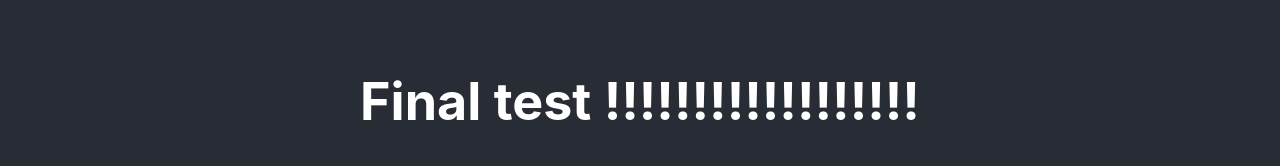
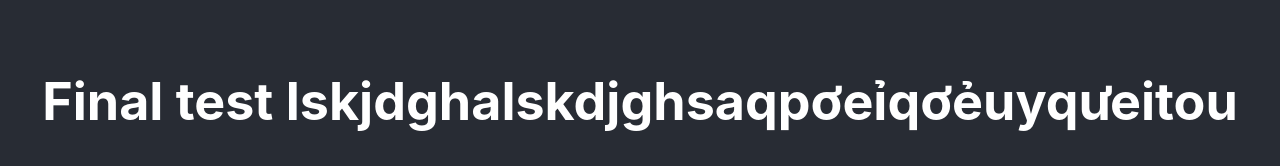
Before and after one commit to quochao170402/website-client, a React (Create React App) app: page / in a window 1280 px wide. Shown: the part 385-551 px from the top of the page. Built offline with nearby package versions, Linux system fonts and the light colour scheme; no server answers.

Commit message:
update config app

```diff
--- a/src/App.tsx
+++ b/src/App.tsx
@@ -8,7 +8,7 @@ function App() {
       <Getter />
       <header className="App-header">
 
-        <h1>Final test !!!!!!!!!!!!!!!!!!</h1>
+        <h1>Final test lskjdghalskdjghsaqpơeỉqơẻuyqưeitou</h1>
         <a
           className="App-link"
           href="https://www.youtube.com/watch?v=ahRxhAzyMWI"
```
